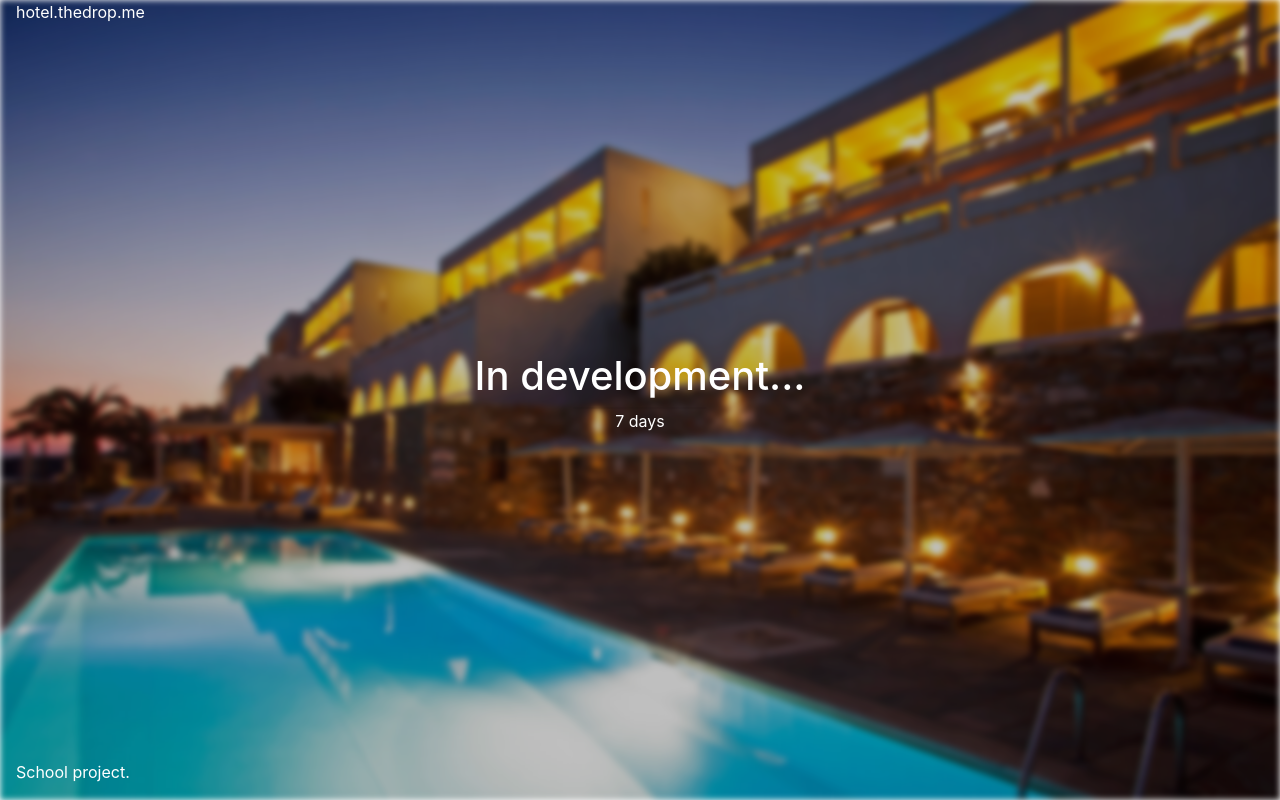
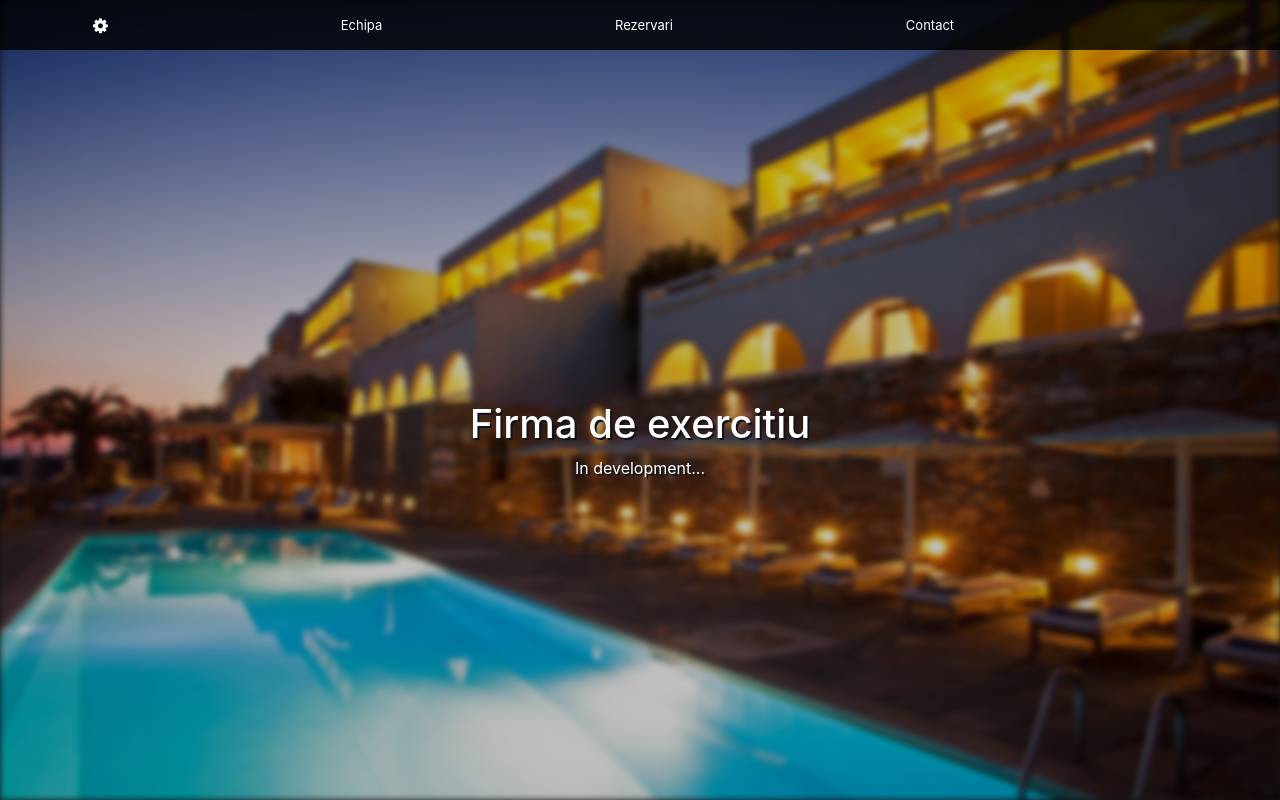
Before and after one commit to TheDropX/HotelJuliette, a PHP site: page /rezervari.php in a window 1280 px wide. Run offline with PHP 8.4, Linux system fonts and the light colour scheme.

Commit message:
Update rezervari.php

```diff
--- a/rezervari.php
+++ b/rezervari.php
@@ -1,4 +1,6 @@
+<!DOCTYPE html>
 <html>
+
 <head>
     <meta http-equiv="Content-Type" content="text/html; charset=UTF-8"/>
     <meta name="viewport" content="width=device-width, initial-scale=1, maximum-scale=1.0, user-scalable=no"/>
@@ -12,64 +14,25 @@
     <link href="https://unpkg.com/aos@2.3.1/dist/aos.css" rel="stylesheet">
 </head>
 
-    <body>
-    <style>
+<body style="background: #121212">
+    <nav class="navbar navbar-dark navbar-expand-md fixed-top bg-dark navbar--apple">
+        <div class="container"><button data-toggle="collapse" class="navbar-toggler" data-target="#menu"><span class="sr-only">Toggle navigation</span><span class="navbar-toggler-icon"><i class="la la-navicon"></i></span></button>
+            <div class="collapse navbar-collapse" id="menu">
+                <ul class="nav navbar-nav flex-grow-1 justify-content-between">
+                    <li class="nav-item d-none d-xs-block d-md-block" role="presentation"><a class="nav-link" href="#"><i class="fa fa-cog fa-lg"></i></a></li>
+                    <li class="nav-item" role="presentation"><a class="nav-link" href="#">Echipa</a></li>
+                    <li class="nav-item" role="presentation"><a class="nav-link" href="rezervari.php">Rezervari</a></li>
+                    <li class="nav-item" role="presentation"><a class="nav-link" href="#">Contact</a></li>
+                    <li class="nav-item d-none d-xs-block d-md-block" role="presentation"><a class="nav-link" href="#"></a></li>
+                </ul>
+            </div>
+        </div>
+    </nav>
 
-    body, html {
-    height: 100%;
-    font-family: -apple-system,BlinkMacSystemFont,"Segoe UI",Roboto,"Helvetica Neue",Arial,"Noto Sans",sans-serif,"Apple Color Emoji","Segoe UI Emoji","Segoe UI Symbol","Noto Color Emoji";
-    color: white;
-}
-
-    .bgimg {
-    background-image: url("../img/first.jpg");
-    height: 100%;
-    background-position: center;
-    background-repeat: no-repeat;
-    background-size: cover;
-    filter: blur(3px) brightness(75%) contrast(100%) invert(0%) saturate(100%);
-    color: white;
-    font-family: -apple-system,BlinkMacSystemFont,"Segoe UI",Roboto,"Helvetica Neue",Arial,"Noto Sans",sans-serif,"Apple Color Emoji","Segoe UI Emoji","Segoe UI Symbol","Noto Color Emoji";
-    font-size: 25px;
-    }
-
-    .topleft {
-    position: absolute;
-    top: 0;
-    left: 16px;
-    }
-
-    .bottomleft {
-    position: absolute;
-    bottom: 0;
-    left: 16px;
-    }
-
-    .middle {
-    position: absolute;
-    color: white;
-    top: 50%;
-    left: 50%;
-    transform: translate(-50%, -50%);
-    text-align: center;
-    }
-
-    hr {
-    margin: auto;
-    width: 40%;
-    }
-    </style>
-    <div class="bgimg"></div>
-    <div class="topleft">
-        <p>hotel.thedrop.me</p>
-    </div>
-    <div class="middle">
-        <h1>In development...</h1>
-        <hr>
-        <p>7 days</p>
-    </div>
-    <div class="bottomleft">
-        <p>School project.</p>
+    <div class="bg"></div>
+    <div class="first_hm">
+            <h1 class="first_h1" data-aos="zoom-in">Firma de exercitiu</h1>
+            <p class="first_p">In development...</p>
     </div>
     <script src="assets/js/jquery.min.js"></script>
     <script src="assets/bootstrap/js/bootstrap.min.js"></script>
@@ -79,4 +42,5 @@
             AOS.init();
     </script>
 </body>
+
 </html>
```
Lines whose indentation alone changed are shown as unchanged.
